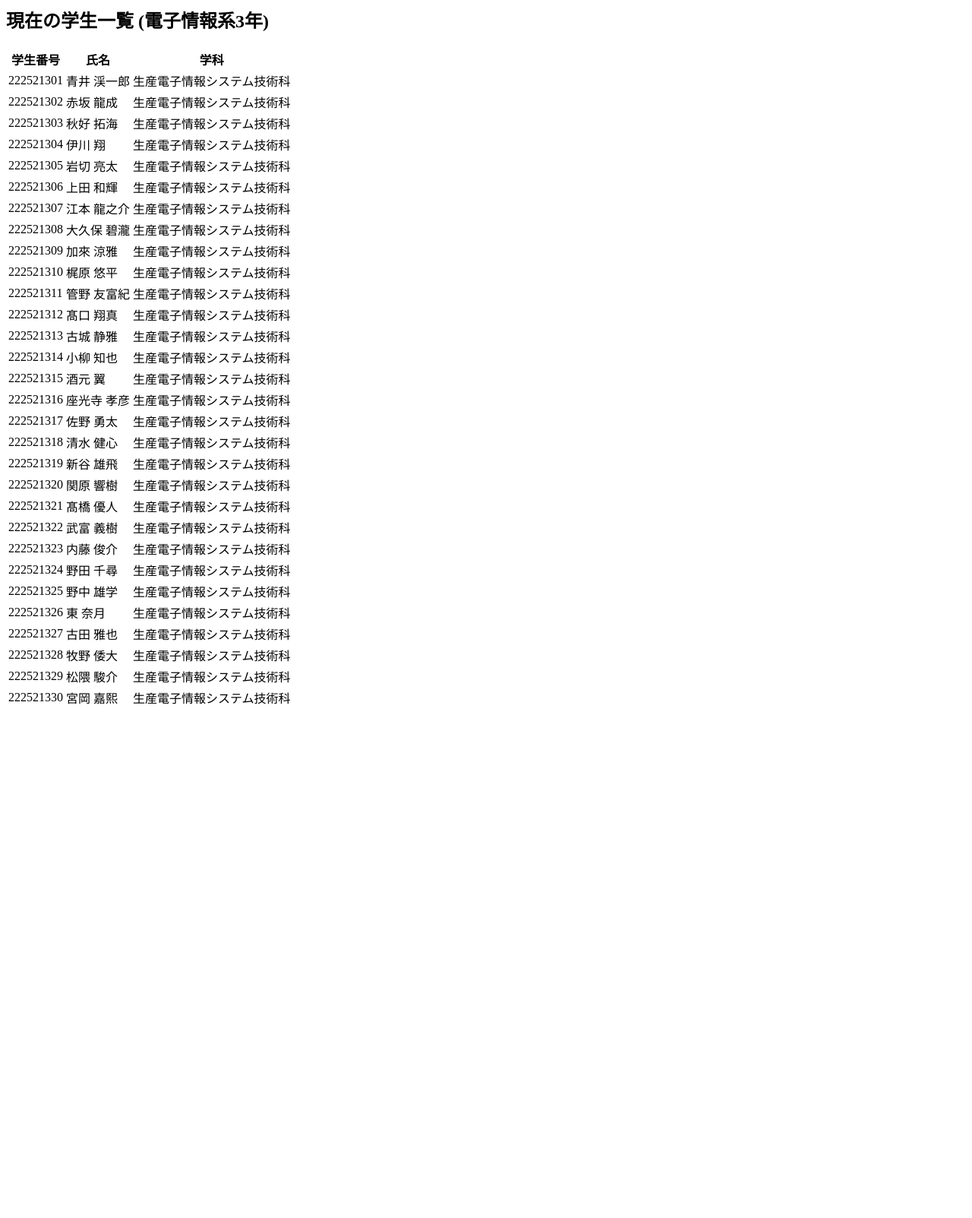
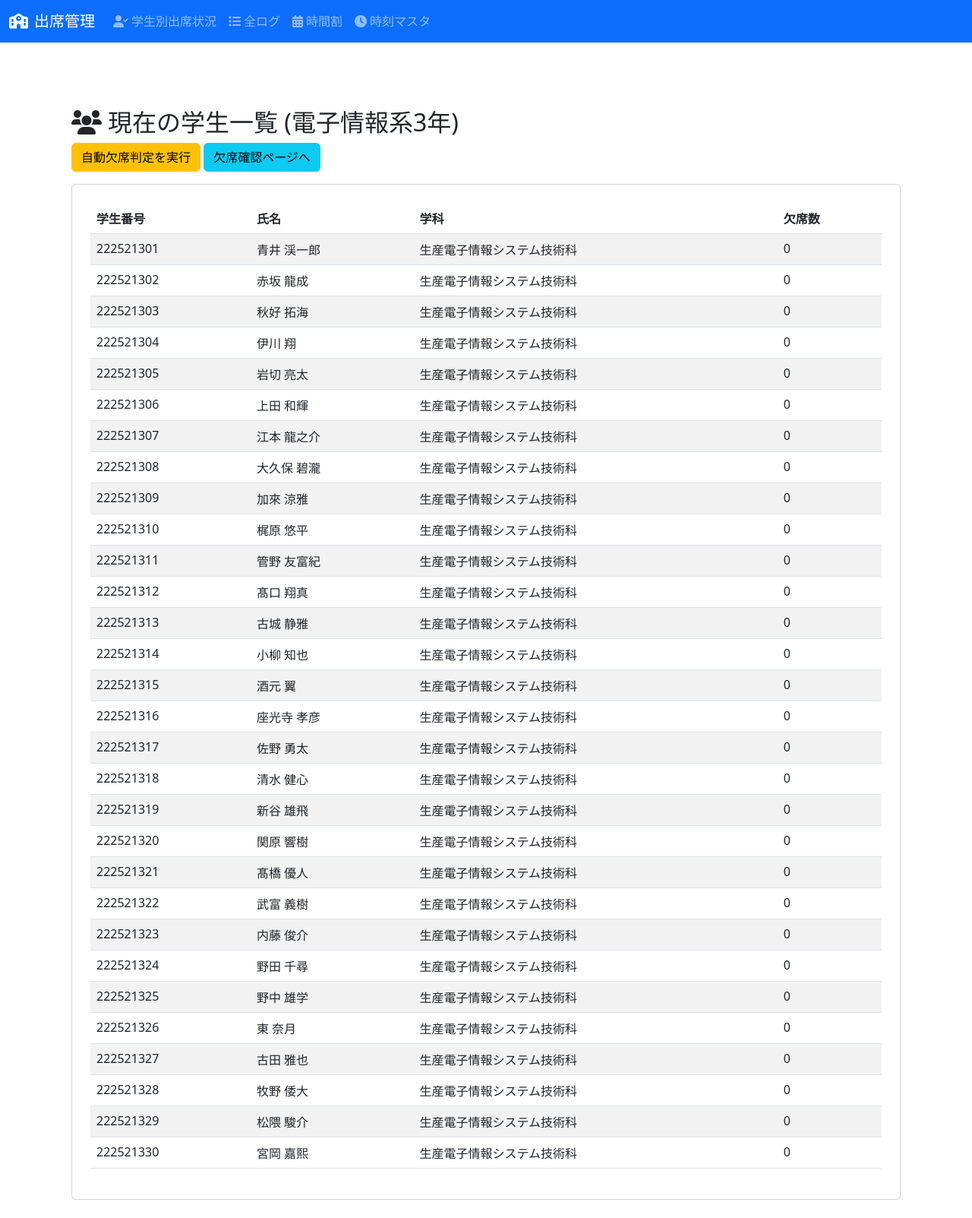
Before and after one commit to tsakenoto77-afk/manegement-students, a Flask app: page / in a window 1280 px wide. Shown: the whole page at 76% size. Before the commit the page ends 927 px from the top, so only its background shows below. Run offline with Flask 3, Linux system fonts and the light colour scheme.

Commit message:
Update index.html

```diff
--- a/templates/index.html
+++ b/templates/index.html
@@ -1,4 +1,16 @@
+<!-- templates/index.html -->
+{% extends "base.html" %}
+
+{% block content %}
+<div class="container mt-5">
     <h2 class="section-title mt-5"><i class="fas fa-users me-2"></i>現在の学生一覧 ({{ current_class }})</h2>
+
+    <!-- 欠席判定トリガーボタン -->
+    <div class="mb-3">
+        <button id="trigger-check" class="btn btn-warning">自動欠席判定を実行</button>
+        <a href="{{ url_for('absent_check_page') }}" class="btn btn-info">欠席確認ページへ</a>
+    </div>
+
     <div class="card p-4 mb-4">
         <table class="table table-striped table-hover">
             <thead>
@@ -6,22 +18,42 @@
                     <th scope="col">学生番号</th>
                     <th scope="col">氏名</th>
                     <th scope="col">学科</th>
+                    <th scope="col">欠席数</th>
                 </tr>
             </thead>
             <tbody>
-            {# Pythonコードから渡された 'students' リストをループ処理する #}
                 {% for student in students %}
-            <tr>
-                {# student[0]: 学生番号, student[1]: 生徒名, student[2]: 学科名 #}
+                <tr {% if student[4] > 0 %}class="table-danger"{% endif %}>
                     <td>{{ student[0] }}</td>
                     <td>{{ student[1] }}</td>
                     <td>{{ student[2] }}</td>
+                    <td>
+                        {% if student[4] > 0 %}
+                            <span class="badge bg-danger">{{ student[4] }}</span>
+                        {% else %}
+                            0
+                        {% endif %}
+                    </td>
                 </tr>
                 {% else %}
                 <tr>
-                <td colspan="3" class="text-center text-muted">この学科には学生データが登録されていません。</td>
+                    <td colspan="4" class="text-center text-muted">この学科には学生データが登録されていません。</td>
                 </tr>
                 {% endfor %}
             </tbody>
         </table>
     </div>
+</div>
+
+<script>
+    // 自動欠席判定トリガー
+    document.getElementById('trigger-check').addEventListener('click', function() {
+        fetch('/trigger-absent-check', { method: 'POST' })
+            .then(response => response.json())
+            .then(data => {
+                alert(data.message || data.error);
+                location.reload();  // ページリロードで更新
+            });
+    });
+</script>
+{% endblock %}
```
Lines whose indentation alone changed are shown as unchanged.
